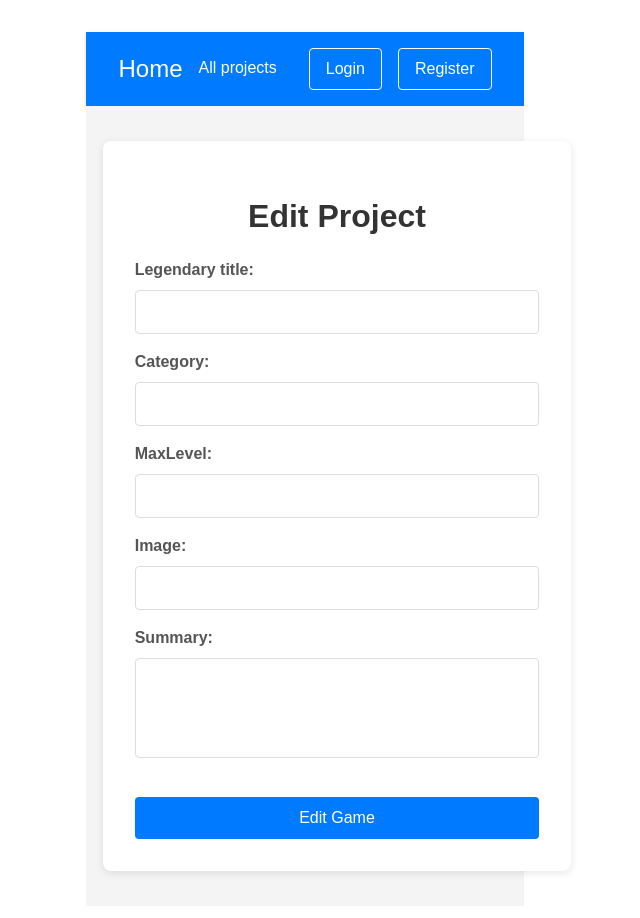
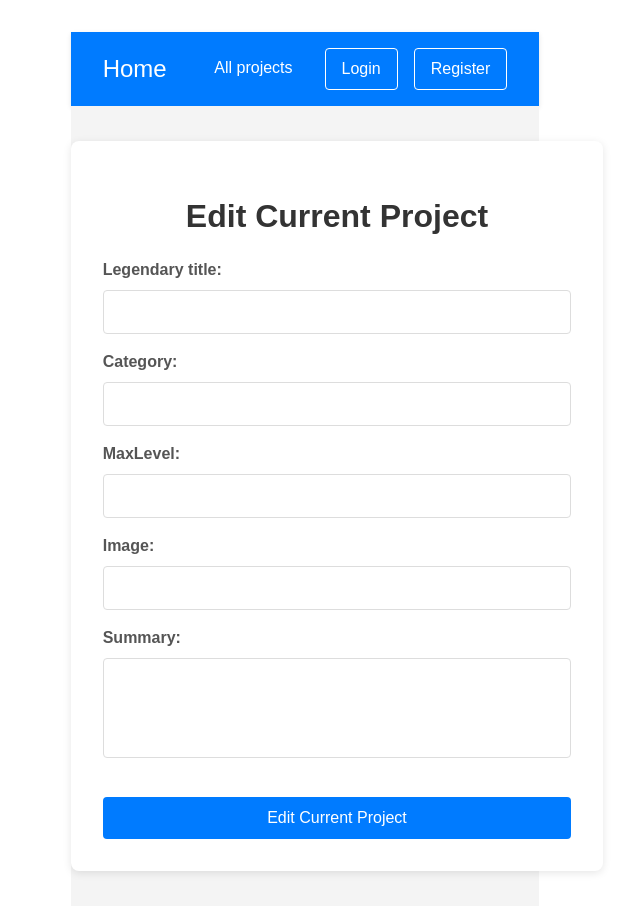
Before and after one commit to jordankageorgieva/softuni-react-exam-2025, a React (Vite) app in the folder client/: page /projects/1/project-edit in a window 1280 px wide. Shown: the top 918 px of the page, without its empty margins (335-975 px from the left). Built offline with nearby package versions, Linux system fonts and the light colour scheme; no server answers.

Commit message:
bug fixing issue

```diff
--- a/client/src/components/create-page/CreatePage.jsx
+++ b/client/src/components/create-page/CreatePage.jsx
@@ -19,7 +19,7 @@ export default function CreatePage() {
         try {
             const result = await gameServices.create(data, accessToken);
             console.log(result);
-            navigate('/games');
+            navigate('/projects');
         } catch (error) {
             console.error('Error creating game:', error);
         }
--- a/client/src/components/game-edit/GameEdit.jsx
+++ b/client/src/components/game-edit/GameEdit.jsx
@@ -26,9 +26,9 @@ export default function GameEdit() {
 
         try {
             gameServices.updateGame(gameId, data);
-            navigate(`/games/${gameId}/game-details`);
+            navigate(`/projects/${gameId}/project-details`);
         } catch (error) {
-            console.error('Error updating game:', error);
+            console.error('Error updating project:', error);
         }
     }
 
@@ -39,7 +39,7 @@ export default function GameEdit() {
                 <form id="edit" onSubmit={saveGame}>
                     <div className="container">
 
-                        <h1>Edit Project</h1>
+                        <h1>Edit Current Project</h1>
                         <label htmlFor="leg-title">Legendary title:</label>
                         <input type="text" id="title" name="title" defaultValue={game.title} />
 
@@ -54,7 +54,7 @@ export default function GameEdit() {
 
                         <label htmlFor="summary">Summary:</label>
                         <textarea name="summary" id="summary" defaultValue={game.summary}></textarea>
-                        <input className="btn submit" type="submit" value="Edit Game" />
+                        <input className="btn submit" type="submit" value="Edit Current Project" />
 
                     </div>
                 </form>
```
